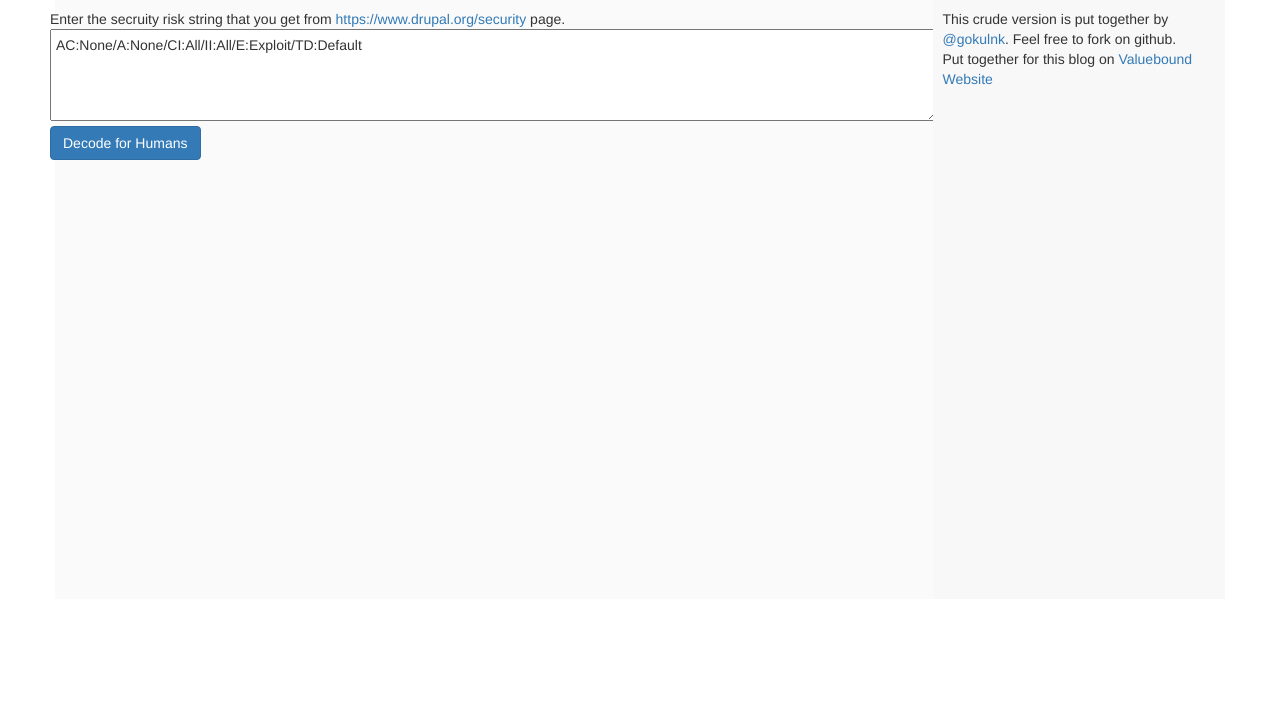
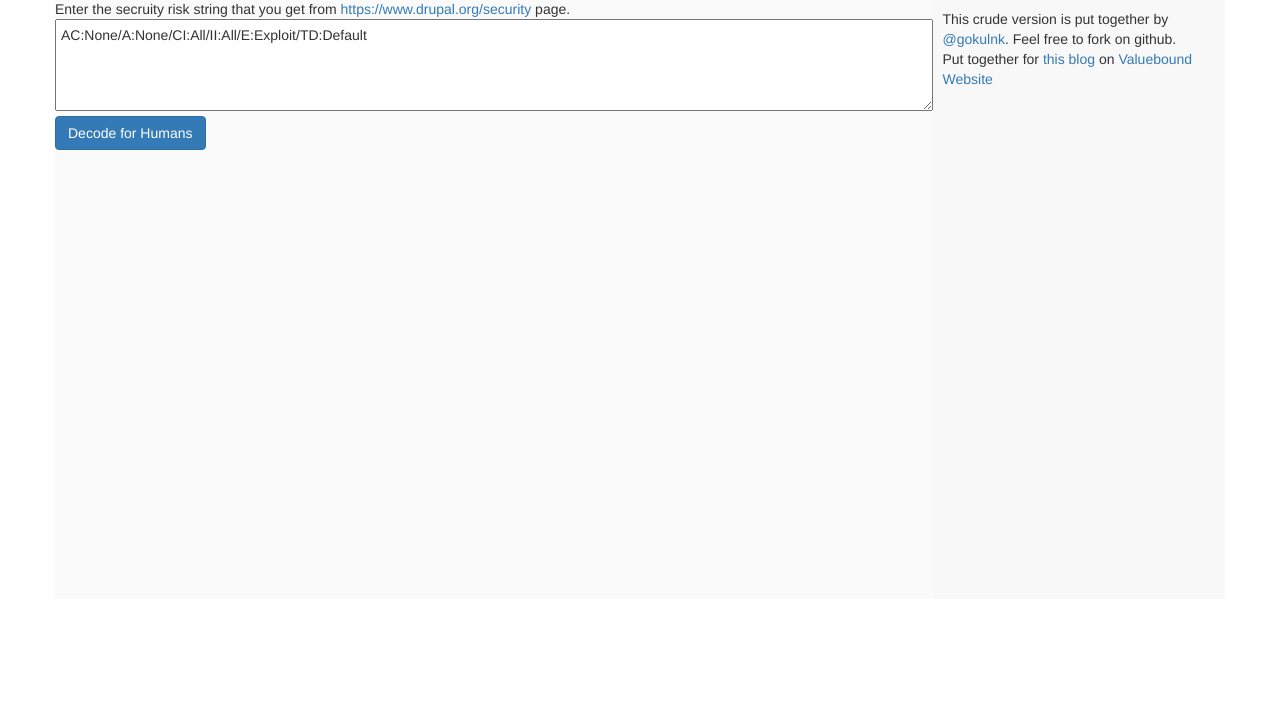
Before and after one commit to nkgokul/drupalsecurity, a plain HTML site: page index.html in a window 1280 px wide. Shown: the part 96-800 px from the top of the page. Drawn offline with nearby package versions, Linux system fonts and the light colour scheme.

Commit message:
Fixed css and added link to the blog

```diff
--- a/index.html
+++ b/index.html
@@ -16,6 +16,8 @@
       div.left-region {
         background-color: #FAFAFAFA !important;
         min-height: 600px;
+      }
+      #security-string-details {
         padding : 10px;
       }
       body{
@@ -110,7 +112,7 @@ $(document).ready(function() {
           <div class="row" id="security-string-details"></div>
         </div>
         <div class="col-xs-6 col-md-3 right-region">
-          This crude version is put together by <a href="https://www.twitter.com/@gokulnk" target="_blank">@gokulnk</a>. Feel free to fork on github. <br/> Put together for this blog on <a href="https://valuebound.com/">Valuebound Website</a>
+          This crude version is put together by <a href="https://www.twitter.com/@gokulnk" target="_blank">@gokulnk</a>. Feel free to fork on github. <br/> Put together for <a href="https://valuebound.com/resources/blog/visualising-drupal-security-advisory-data">this blog</a> on <a href="https://valuebound.com/">Valuebound Website</a>
         </div>
       </div>
     </div>
```
